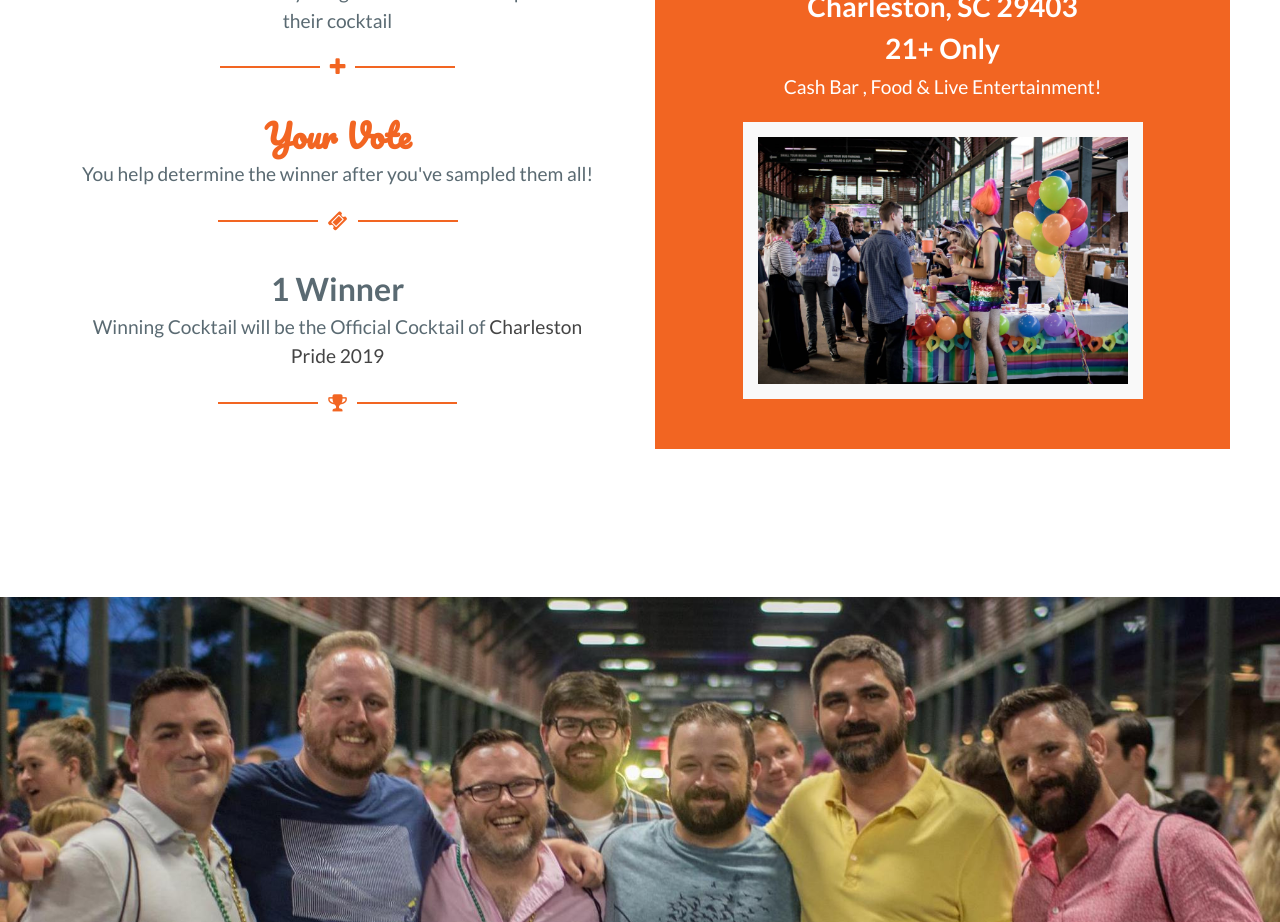
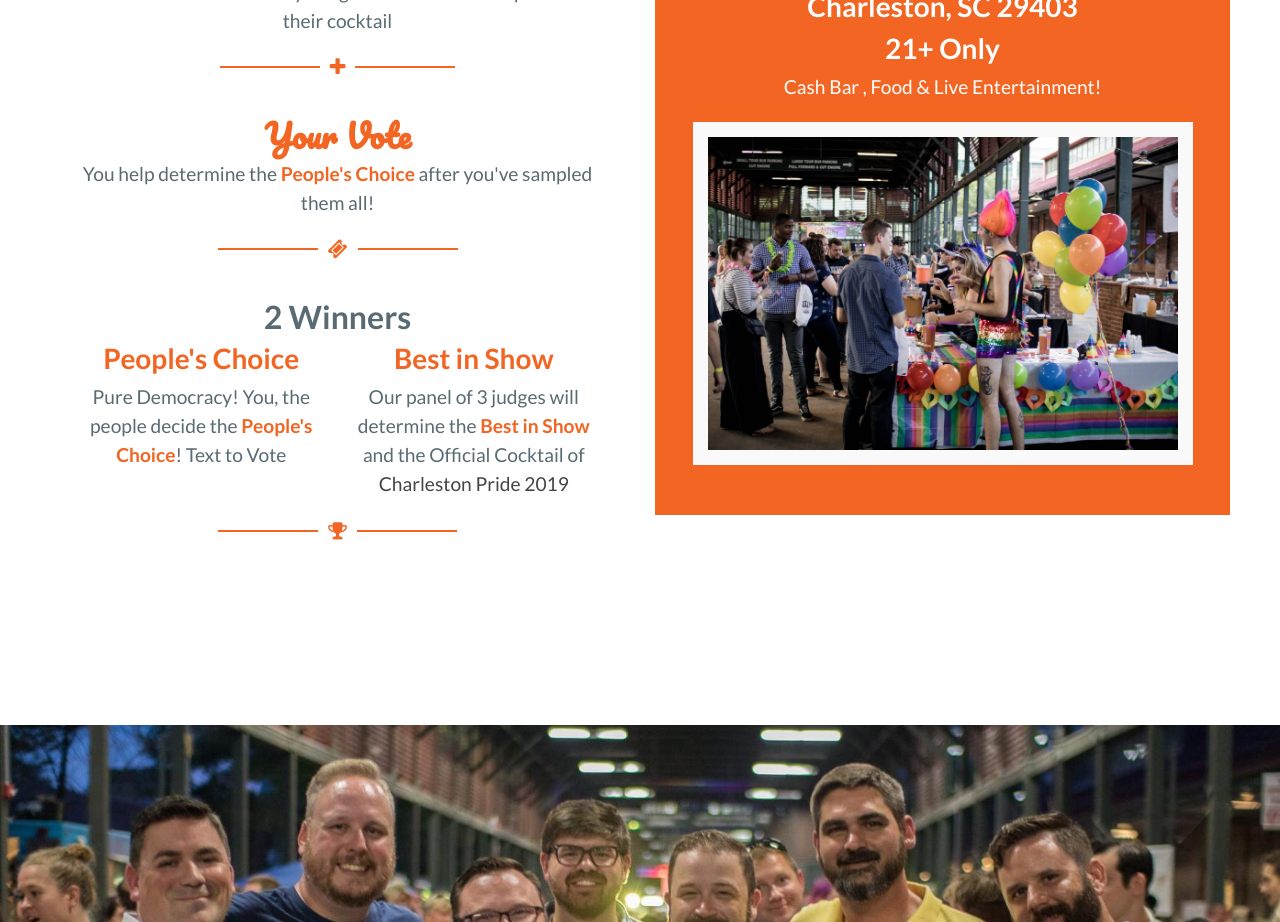
Before and after one commit to CharlestonPride/toast2equality, a React (Create React App) app: page / in a window 1280 px wide. Shown: the part 1580-2502 px from the top of the page. Built offline with nearby package versions, Linux system fonts and the light colour scheme; no server answers.

Commit message:
Added second winner

```diff
--- a/src/Components/Event/Event.css
+++ b/src/Components/Event/Event.css
@@ -3,7 +3,7 @@
   font-size: 1.2rem;
 }
 
-#contest .section-title{
+#contest .section-title {
   margin-bottom: 0;
 }
 
@@ -12,7 +12,7 @@
   margin: 5px auto;
 }
 
-#contest .colored{
+#contest .colored {
   color: #f26522;
 }
 
@@ -88,14 +88,14 @@
   padding: 30px 0;
 }
 
-#contest .datetime a{
+#contest .datetime a {
   color: white;
 }
 
 #contest .datetime .event-image {
   padding: 15px;
   background-color: #f9f9f9;
-	max-width: 400px;
+  max-width: 500px;
   margin: 20px auto;
 }
 
--- a/src/Components/Event/Event.js
+++ b/src/Components/Event/Event.js
@@ -1,36 +1,66 @@
-import React, { Component } from 'react'
-import Section from '../Section/Section'
-import './Event.css'
-import event from './event.jpg'
+import React, { Component } from "react";
+import Section from "../Section/Section";
+import "./Event.css";
+import event from "./event.jpg";
 
 export default class Event extends Component {
   render() {
     return (
       <Section id="contest" title="The Contest" desc="A Cocktail Competition">
-
         <div className="row">
           <div className="col-lg-6">
             <div className="details text-center">
               <h1>What?</h1>
               <h2>12 Local Bars</h2>
-              <p>Serving up complimentary competition samples to all attendees</p>
+              <p>
+                Serving up complimentary competition samples to all attendees
+              </p>
               <span>
-                <i className="fa fa-plus" aria-hidden="true"></i>
+                <i className="fa fa-plus" aria-hidden="true" />
               </span>
               <h2>6 Liquors</h2>
-              <p>Each bar will be randomly assigned one of the six liquors for their cocktail</p>
+              <p>
+                Each bar will be randomly assigned one of the six liquors for
+                their cocktail
+              </p>
               <span>
-                <i className="fa fa-plus" aria-hidden="true"></i>
+                <i className="fa fa-plus" aria-hidden="true" />
               </span>
               <h2 className="font-pacifico colored">Your Vote</h2>
-              <p>You help determine the winner after you've sampled them all!</p>
+              <p>
+                You help determine the <strong>People's Choice</strong> after
+                you've sampled them all!
+              </p>
               <span>
-                <i className="fa fa-ticket" aria-hidden="true"></i>
+                <i className="fa fa-ticket" aria-hidden="true" />
               </span>
-              <h2>1 Winner</h2>
-              <p>Winning Cocktail will be the Official Cocktail of <a href="https://www.charlestonpride.org/" rel="noopener noreferrer" target="_blank">Charleston Pride 2019</a></p>
+              <h2>2 Winners</h2>
+              <div className="row text-center">
+                <div className="col-6">
+                  <h3 className="colored">People's Choice</h3>
+                  <p>
+                    Pure Democracy! You, the people decide the{" "}
+                    <strong>People's Choice</strong>! Text to Vote
+                  </p>
+                </div>
+                <div className="col-6">
+                  <h3 className="colored">Best in Show</h3>
+                  <p>
+                    Our panel of 3 judges will determine the{" "}
+                    <strong>Best in Show</strong> and the Official Cocktail of{" "}
+                    <a
+                      href="https://www.charlestonpride.org/"
+                      rel="noopener noreferrer"
+                      target="_blank"
+                    >
+                      Charleston Pride 2019
+                    </a>
+                  </p>
+                </div>
+              </div>
+
               <span>
-                <i className="fa fa-trophy" aria-hidden="true"></i>
+                <i className="fa fa-trophy" aria-hidden="true" />
               </span>
             </div>
           </div>
@@ -45,14 +75,22 @@ export default class Event extends Component {
                 <h3>Charleston, SC 29403</h3>
                 <h3 className="">21+ Only</h3>
               </div>
-            <p>Cash Bar <span className="">,</span> <a href="#food">Food</a> <span className="">&amp;</span> <a href="#entertainment">Live Entertainment!</a></p>
+              <p>
+                Cash Bar <span className="">,</span> <a href="#food">Food</a>{" "}
+                <span className="">&amp;</span>{" "}
+                <a href="#entertainment">Live Entertainment!</a>
+              </p>
               <div className="event-image">
-              <img src={event} className="img-fluid" alt="handing out drinks" />
+                <img
+                  src={event}
+                  className="img-fluid"
+                  alt="handing out drinks"
+                />
               </div>
             </div>
           </div>
         </div>
       </Section>
-    )
+    );
   }
 }
```
Lines whose indentation alone changed are shown as unchanged.
